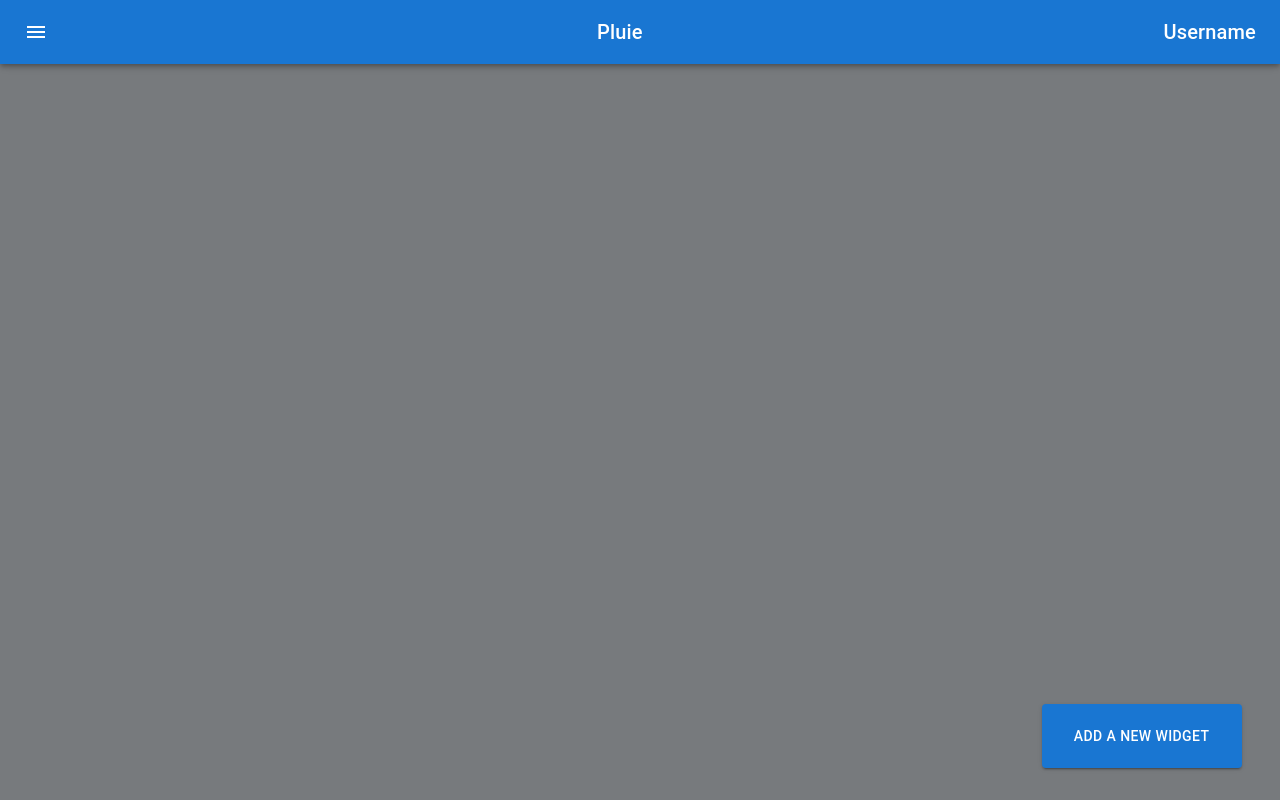
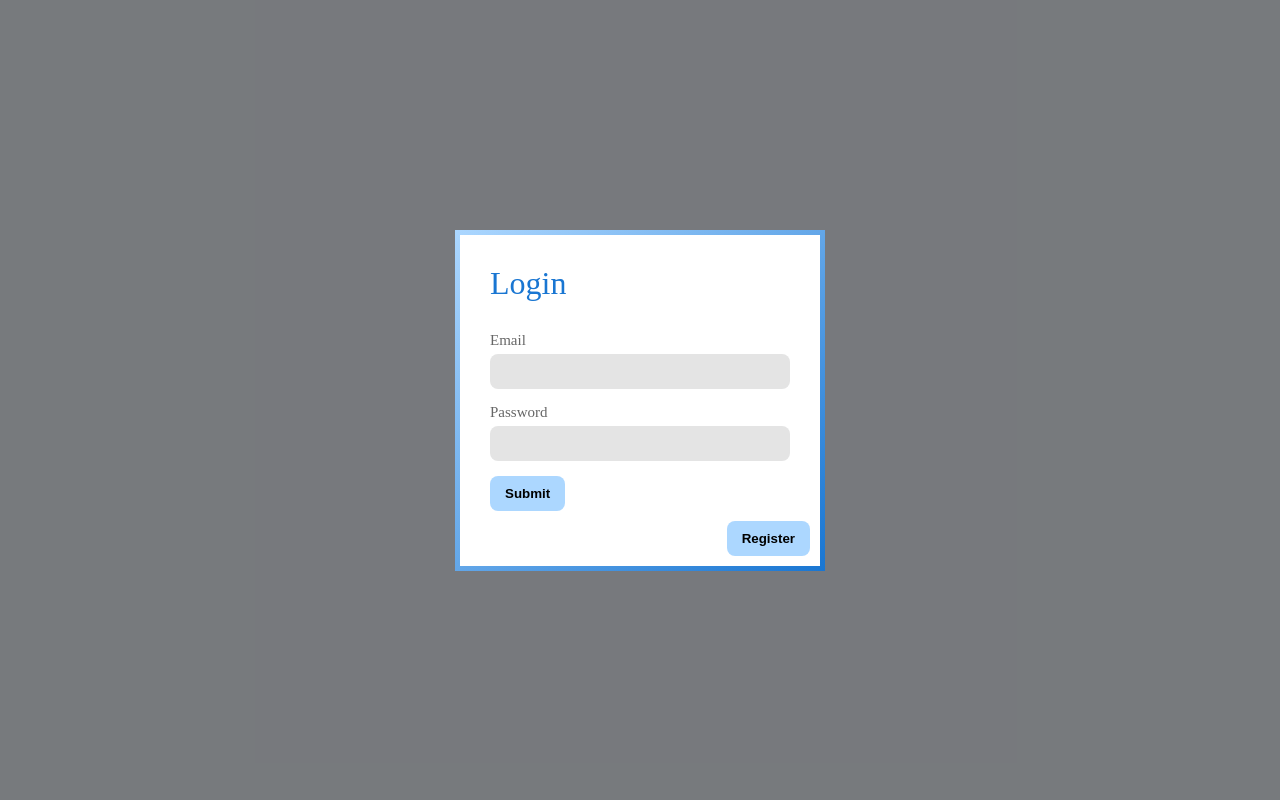
Before and after one commit to ArthurS1/pluie, a React (Create React App) app in the folder frontend/: page / in a window 1280 px wide. Built offline with nearby package versions, Linux system fonts and the light colour scheme.

Commit message:
[ADD] Login register, routes

```diff
--- a/frontend/package.json
+++ b/frontend/package.json
@@ -17,6 +17,7 @@
     "axios": "^1.1.3",
     "react": "^18.2.0",
     "react-dom": "^18.2.0",
+    "react-router-dom": "^6.4.2",
     "react-scripts": "5.0.1",
     "react-toastify": "^9.0.8",
     "web-vitals": "^2.1.4"
--- a/frontend/src/App.js
+++ b/frontend/src/App.js
@@ -1,8 +1,6 @@
 import Topbar from "./components/topbar";
 import Widget from "./components/widget";
 import Button from "@mui/material/Button";
-import Login from "./components/login";
-import Register from "./components/login";
 import * as React from "react";
 import { useState } from "react";
 import Box from "@mui/material/Box";
@@ -13,7 +11,6 @@ import TextField from "@mui/material/TextField";
 import { ToastContainer, toast } from "react-toastify";
 import "react-toastify/dist/ReactToastify.css";
 import axios from "axios";
-import "./style/styles.css"
 
 function App() {
   const [selectedCity, setSelectedCity] = useState("");
@@ -35,10 +32,8 @@ function App() {
     });
 
   return (
-  <div className="App">
-   <div>
-        <Topbar />
-      </div>
+    <div className="App">
+      <Topbar />
       <div
         style={{
           gridTemplateColumns: "repeat(4, 1fr)",
@@ -152,7 +147,6 @@ function App() {
         theme="light"
       />
     </div>
-
   );
 }
 
--- a/frontend/src/components/login.jsx
+++ b/frontend/src/components/login.jsx
@@ -1,25 +1,54 @@
 import * as React from "react";
+import { useNavigate } from "react-router-dom";
+import axios from "axios";
+import { useState } from 'react';
 
 const Login = () => {
+    const [email, setemail] = useState('');
+    const [password, setPassword] = useState('');
+    const handleSubmit = async () => {
+        const param = {
+            email: email,
+            password: password
+        }
+        axios
+            .post("http://localhost:8082/signup", param)
+            .then((response) => {
+                console.log(response)
+            });
+    }
+
+    let navigate = useNavigate();
+    const routeChange = () => {
+        let path = `/registration`;
+        navigate(path);
+    }
     return (
-    <form>
+        <div className="Application">
             <div className="form-inner">
+                <div className="form">
                     <h2>Login</h2>
                     <div className="input-container">
-                <label>Username </label>
-                <input type="text" name="username"/>
+                        <label>Email </label>
+                        <input type="text" name="email" value={email} onChange={event => setemail(event.target.value)} required />
                     </div>
                     <div className="input-container">
                         <label>Password </label>
-                <input type="password" name="password" />
+                        <input type="password" name="password" value={password} onChange={event => setPassword(event.target.value)} required />
                     </div>
                     <div className="buttons-container">
                         <div className="button-container">
-                    <input type="submit" />
+                        <button onClick={handleSubmit}>Submit</button>
                         </div>
                     </div>
                 </div>
-    </form>
+                <div className="Registration">
+                    <div className="buttons-container">
+                        <button onClick={routeChange}>Register</button>
+                    </div>
+                </div>
+            </div>
+        </div>
     );
 };
 
--- a/frontend/src/components/register.jsx
+++ b/frontend/src/components/register.jsx
@@ -1,23 +1,58 @@
 import * as React from "react";
+import { useNavigate } from "react-router-dom";
+import axios from "axios";
+import { useState } from 'react';
 
 const Register = () => {
+    const [email, setemail] = useState('');
+    const [username, setUsername] = useState('');
+    const [password, setPassword] = useState('');
+    const handleSubmit = async () => {
+        const param = {
+            username: username,
+            email: email,
+            password: password
+        }
+        axios
+            .post("http://localhost:8082/signup", param)
+            .then((response) => {
+                console.log(response)
+            });
+    }
+
+    let navigate = useNavigate();
+    const routeChange = () => {
+        let path = `/`;
+        navigate(path);
+    }
     return (
-    <form>
+        <div className="Application">
             <div className="form-inner">
+                <div className="form">
                     <h2>Register</h2>
                     <div className="input-container">
-                <label>Create a Username </label>
-                <input type="text" name="username" required />
+                        <label>Email </label>
+                        <input type="text" name="email" value={email} onChange={event => setemail(event.target.value)} required />
                     </div>
                     <div className="input-container">
-                <label>Create a Password </label>
-                <input type="password" name="password" required />
+                        <label>Username </label>
+                        <input type="text" name="username" value={username} onChange={event => setUsername(event.target.value)} required />
+                    </div>
+                    <div className="input-container">
+                        <label>Password </label>
+                        <input type="password" name="password" value={password} onChange={event => setPassword(event.target.value)} required />
                     </div>
                     <div className="button-container">
-                <input type="submit" />
+                        <button onClick={handleSubmit}>Submit</button>
                     </div>
                 </div>
-    </form>
+                <div className="Registration">
+                    <div className="buttons-container">
+                        <button onClick={routeChange}>Login</button>
+                    </div>
+                </div>
+            </div>
+        </div>
     );
 };
 
--- a/frontend/src/index.js
+++ b/frontend/src/index.js
@@ -1,10 +1,25 @@
 import React from "react";
 import ReactDOM from "react-dom/client";
 import App from "./App";
+import { BrowserRouter, Routes, Route } from "react-router-dom";
+import Login from "./components/login";
+import Register from "./components/register";
+import "./style/styles.css"
+import "react-toastify/dist/ReactToastify.css";
+
+export default function Index() {
+  return (
+    <React.StrictMode>
+      <BrowserRouter>
+        <Routes>
+          <Route index element={<Login />} />
+          <Route path="/home" element={<App />} />
+          <Route path="/registration" element={<Register />} />
+        </Routes>
+      </BrowserRouter>
+    </React.StrictMode>
+  );
+}
 
 const root = ReactDOM.createRoot(document.getElementById("root"));
-root.render(
-  <React.StrictMode>
-    <App />
-  </React.StrictMode>
-);
+root.render(<Index />);
--- a/frontend/src/style/styles.css
+++ b/frontend/src/style/styles.css
@@ -1,44 +1,3 @@
-/**input[type="text"],
-input[type="password"] {
-  height: 25px;
-  border: 1px solid rgba(0, 0, 0, 0.2);
-}
-
-input[type="submit"] {
-  margin-top: 10px;
-  cursor: pointer;
-  font-size: 15px;
-  background: #1976d2;
-  border: 1px solid #1976d2;
-  color: #fff;
-  padding: 10px 20px;
-}
-
-input[type="submit"]:hover {
-  background: #339bff;
-  border: 1px solid #339bff;
-}
-
-.button-container {
-  display: flex;
-  justify-content: center;
-}
-
-.login-form {
-  background-color: white;
-  padding: 2rem;
-  box-shadow: 0 4px 8px 0 rgba(0, 0, 0, 0.2), 0 6px 20px 0 rgba(0, 0, 0, 0.19);
-}
-
-
-.input-container {
-  display: flex;
-  flex-direction: column;
-  gap: 8px;
-  margin: 10px;
-}
-*/
-
 * {
   margin: 0;
   padding: 0;
@@ -52,7 +11,7 @@ input, button {
   outline: none;
 }
 
-.App {
+.Application {
   height: 100vh;
   display: flex;
   align-items: center;
@@ -60,12 +19,12 @@ input, button {
   background-color: #53565ac9;
 }
 
-form {
+.form-inner {
   display: block;
   position: relative;
 }
 
-form:after {
+.form-inner:after {
   content: "";
   display: block;
   position: absolute;
@@ -77,28 +36,35 @@ form:after {
   background-image: linear-gradient(to bottom right, #acd7ff, #1976d2);
 }
 
-form .form-inner {
+.Registration {
   position: relative;
   display: block;
   background-color: #FFF;
-  padding: 30px;
   z-index: 2;
 }
 
-form .form-inner h2 {
+.form{
+  position: relative;
+  display: block;
+  background-color: #FFF;
+  padding: 30px 30px 0px 30px;
+  z-index: 2;
+}
+
+h2 {
   color: #1976d2;
   font-size: 32px;
   font-weight: 500;
   margin-bottom: 30px;
 }
 
-form .form-inner .input-container {
+.input-container {
   display: block;
   width: 300px;
   margin-bottom: 15px;
 }
 
-.form-inner .input-container label {
+.input-container label {
   display: block;
   color: #666;
   font-size: 15px;
@@ -106,11 +72,11 @@ form .form-inner .input-container {
   transition: 0.4s;
 }
 
-.form-inner .input-container:focus-within label {
+.input-container:focus-within label {
   color: #1976d2;
 }
 
-form .form-inner .input-container input {
+.input-container input {
   display: block;
   width: 100%;
   padding: 10px 15px;
@@ -119,11 +85,11 @@ form .form-inner .input-container input {
   transition: 0.4s;
 }
 
-form .form-inner .input-container input:focus {
+.input-container input:focus {
   box-shadow: 0px 0px 3px rgba(0, 0, 0, 0.2);
 }
 
-form .form-inner input[type="submit"] {
+input[type="submit"] {
   display: inline-block;
   padding: 10px 15px;
   border-radius: 8px;
@@ -136,6 +102,29 @@ form .form-inner input[type="submit"] {
   cursor: pointer;
 }
 
-form .form-inner input[type="submit"]:hover {
+input[type="submit"]:hover {
   background-position: 100% 0%;
 }
+
+.form-inner button {
+  display: inline-block;
+  padding: 10px 15px;
+  border-radius: 8px;
+  background-image: linear-gradient(to right, #acd7ff, #acd7ff 50%, #1976d2);
+  background-size: 200%;
+  background-position: 0%;
+  transition: 0.4s;
+  color: #000;
+  font-weight: 700;
+  cursor: pointer;
+}
+
+.form-inner button:hover {
+  background-position: 100% 0%;
+}
+
+.Registration {
+  display: flex;
+  justify-content: end;
+  padding: 10px;
+}
```
Also changed, not shown: 1 other file (tests, documents, lock files or other folders). Lines whose indentation alone changed are shown as unchanged.
